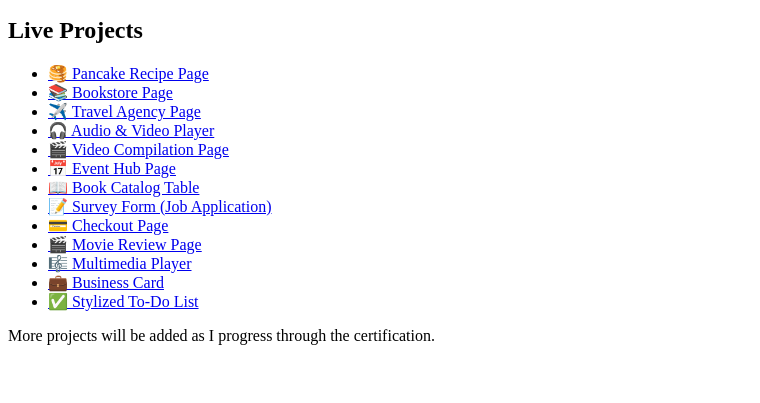
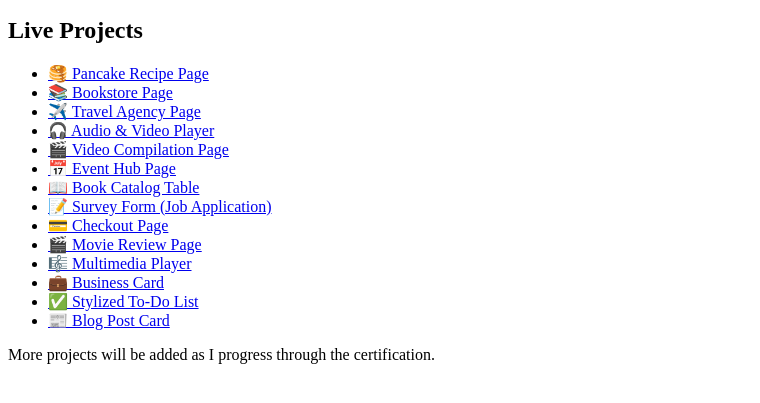
Before and after one commit to Ananya0213/responsive-web-design-freecodecamp, a plain HTML site: page index.html in a window 1280 px wide. Shown: the part 101-504 px from the top of the page, without its empty margins (0-760 px from the left). Drawn offline with Linux system fonts and the light colour scheme.

Commit message:
Add link to Blog Post Card in index.html

```diff
--- a/index.html
+++ b/index.html
@@ -53,6 +53,9 @@
     <li>
       <a href="stylized-todo-list/">✅ Stylized To-Do List</a>
     </li>
+    <li>
+      <a href="blog-post-card/">📰 Blog Post Card</a>
+    </li>
 
 
 
```
